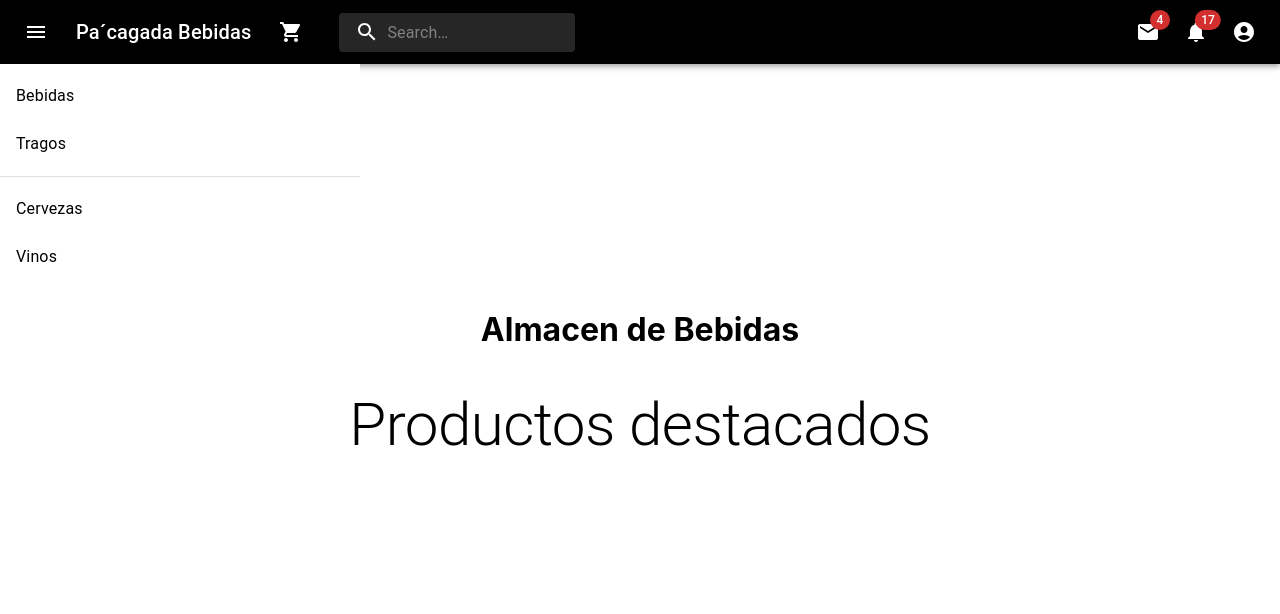
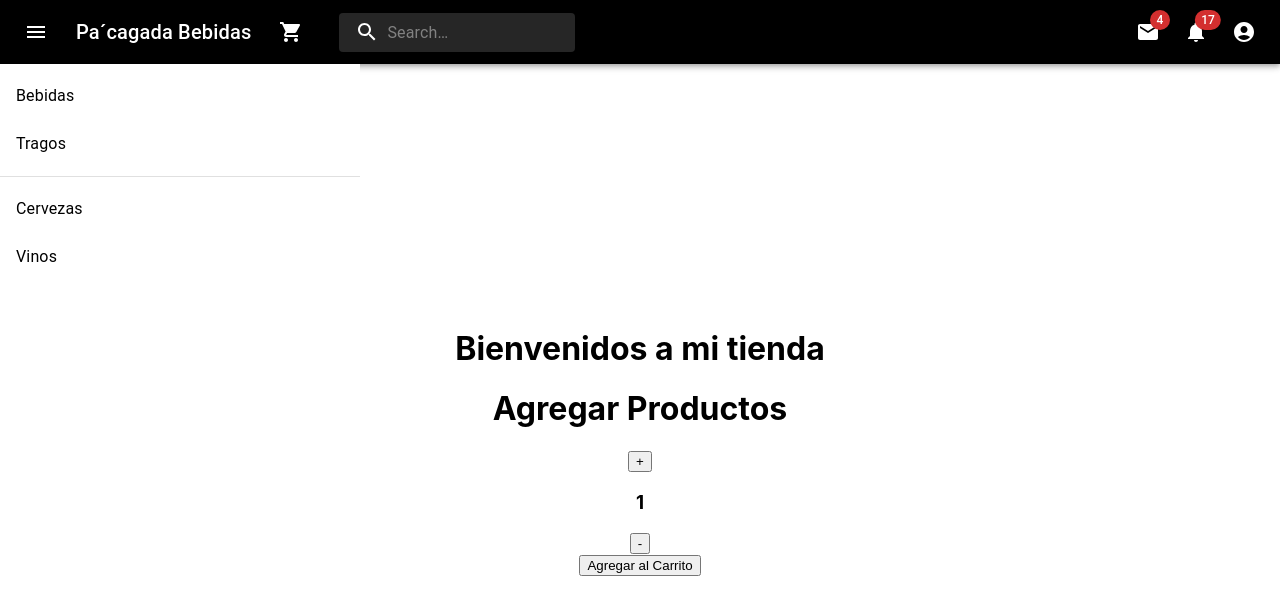
Before and after one commit to tamaracacheri/reporeact, a React (Create React App) app: page / in a window 1280 px wide. Shown: the top 614 px of the page. Built offline with nearby package versions, Linux system fonts and the light colour scheme.

Commit message:
Realice un contador

```diff
--- a/src/App.js
+++ b/src/App.js
@@ -1,16 +1,14 @@
 import './App.css';
-import NavBar from './components/navbar/navbar';
-import BasicList from './components/lista/lista';
-import TitleComponent from './components/title/title';
-import ItemListContainer from './components/navbar/ItemList/itemListContainer';
+import NavBar from './components/navbar';
+import BasicList from './components/lista';
+import ItemListContainer from './components/itemListContainer'
 
 function App() {
   return (
     <div className="App">
       <NavBar/>
       <BasicList/>
-      <TitleComponent />
-      <ItemListContainer />
+      <ItemListContainer title="Bienvenidos a mi tienda" />
     </div>
   );
 }
--- /dev/null
+++ b/src/components/ItemCount.js
@@ -0,0 +1,43 @@
+import { useState } from "react";
+
+const ItemCount = ({ stock, initial}) => {
+    //Voy a sumar hasta que el numero sea menor o igual que stock
+    //voy a restar hasta que el numero sea mayor o igual que el valor inicial
+
+    //Declaro el hook para el contador
+    const [count, setCount] = useState(initial);
+
+    const addItem = () => {
+        const newValue = count +1
+        if(newValue <= stock){
+            setCount(newValue);
+        }
+    };
+
+    const quitItem = () =>{
+        const newValue = count - 1
+        if (newValue >= initial){
+            setCount(newValue);
+        }
+    };
+
+    const onAdd = () =>{
+        const message = `Agregaste ${count} producto`;
+        //utilizo un condicional ternario
+        (count === 1) ? alert(message) : alert(`${message}s`);
+    };
+
+    return (
+        <>
+            <h1>Agregar Productos</h1>
+            <div>
+                <button onClick={addItem}>+</button>
+                <h3>{count}</h3>
+                <button onClick={quitItem}>-</button>
+            </div>
+            <button onClick={onAdd}>Agregar al Carrito</button>
+        </>
+    )
+}
+
+export default ItemCount;
--- a/src/components/navbar/ItemList/itemListContainer.jsx
+++ b/src/components/itemListContainer.jsx
@@ -1,7 +1,8 @@
 import { Container, Box } from '@mui/material';
-import TitleComponent from './title/title';
+import ItemCount from './ItemCount';
 
-const ItemListContainer = () => {
+
+const ItemListContainer = ({ title }) => {
     return (
         <Container maxWidth="xl">
             <Box sx={{
@@ -11,7 +12,8 @@ const ItemListContainer = () => {
                     textAlign: 'center'
                 }}
             >
-                <TitleComponent/>
+                <h1>{title}</h1>
+                <ItemCount stock={5} initial={1} />
             </Box>
         </Container>
     );
--- a/src/components/title/title.jsx
+++ /dev/null
@@ -1,17 +0,0 @@
-import { Component } from 'react';
-
-class TitleComponent extends Component {
-    constructor(){
-        super()
-        this.state = {
-            title: 'Almacen de Bebidas'
-        }
-    }
-    render() {
-        return <div>
-            <h1>{this.state.title}</h1>
-        </div>;
-    }
-}
-
-export default TitleComponent;
--- a/src/components/navbar/ItemList/title/title.jsx
+++ b/src/components/titleComponent.jsx
@@ -1,4 +1,3 @@
-
 import { Typography } from "@mui/material";
 
 const TitleComponent = () => {
```
Also changed, not shown: src/components/carWidget.js (renamed from src/components/navbar/carWidget.js), src/components/lista.jsx (renamed from src/components/lista/lista.jsx), src/components/navbar.jsx (renamed from src/components/navbar/navbar.jsx).
